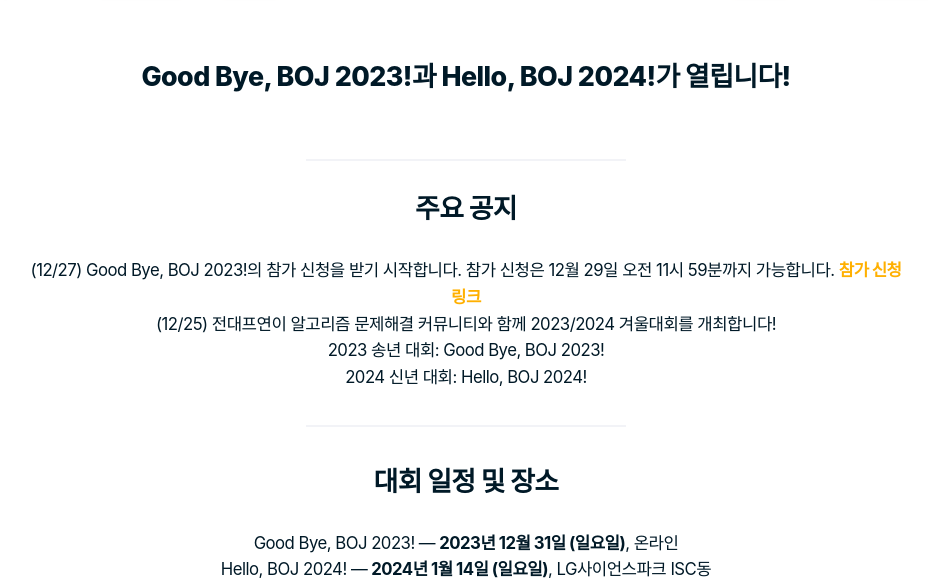
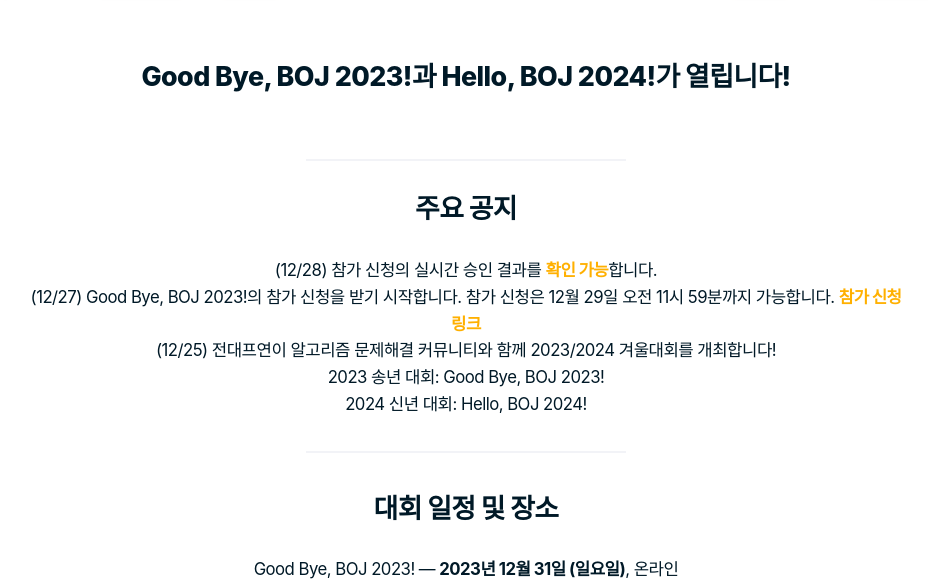
Before and after one commit to ucpcc/2023w, a Jekyll site: the page built from index.md, in a window 1280 px wide and 900 px high, scrolled down 1172 px, cut to the strip 0-579 px from the top of the window. Shown: the whole strip, without its empty margins (174-1106 px from the left). Built offline with Jekyll 4.4.1, drawn with Linux system fonts in a browser that asks for light colours; some web fonts are replaced.

Commit message:
Update index.md

```diff
--- a/index.md
+++ b/index.md
@@ -5,6 +5,7 @@ title: 2023/2024 겨울대회
 
 ## 주요 공지
 
+- (12/28) 참가 신청의 실시간 승인 결과를 [확인 가능](https://docs.google.com/spreadsheets/d/1TMFI8ZHgWWplYWSwwQBsJ-hxGey6ssD_cj8Rfk6DKq0/edit?usp=sharing)합니다.
 - (12/27) Good Bye, BOJ 2023!의 참가 신청을 받기 시작합니다. 참가 신청은 12월 29일 오전 11시 59분까지 가능합니다. [참가 신청 링크](https://forms.gle/qyn2tvys5FcRivm58)
 - (12/25) 전대프연이 알고리즘 문제해결 커뮤니티와 함께 2023/2024 겨울대회를 개최합니다!
   - 2023 송년 대회: Good Bye, BOJ 2023!
```
